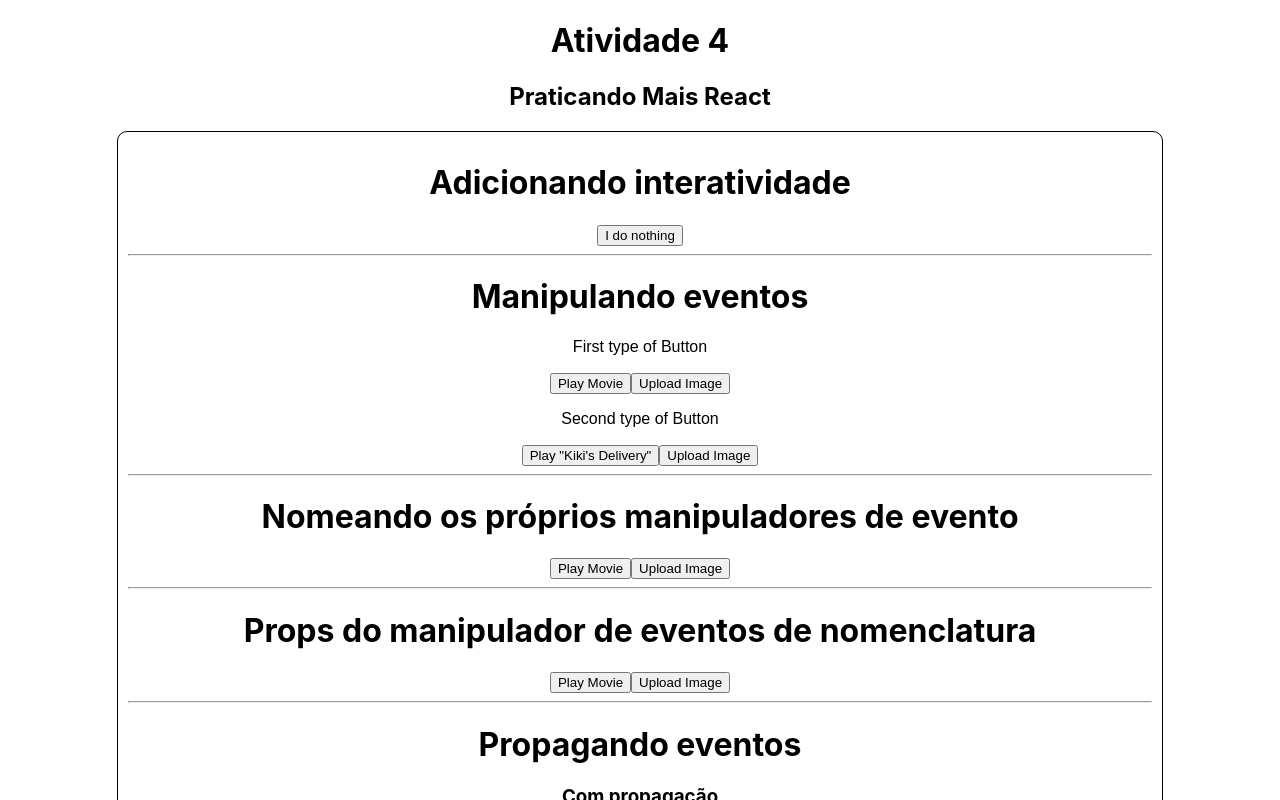
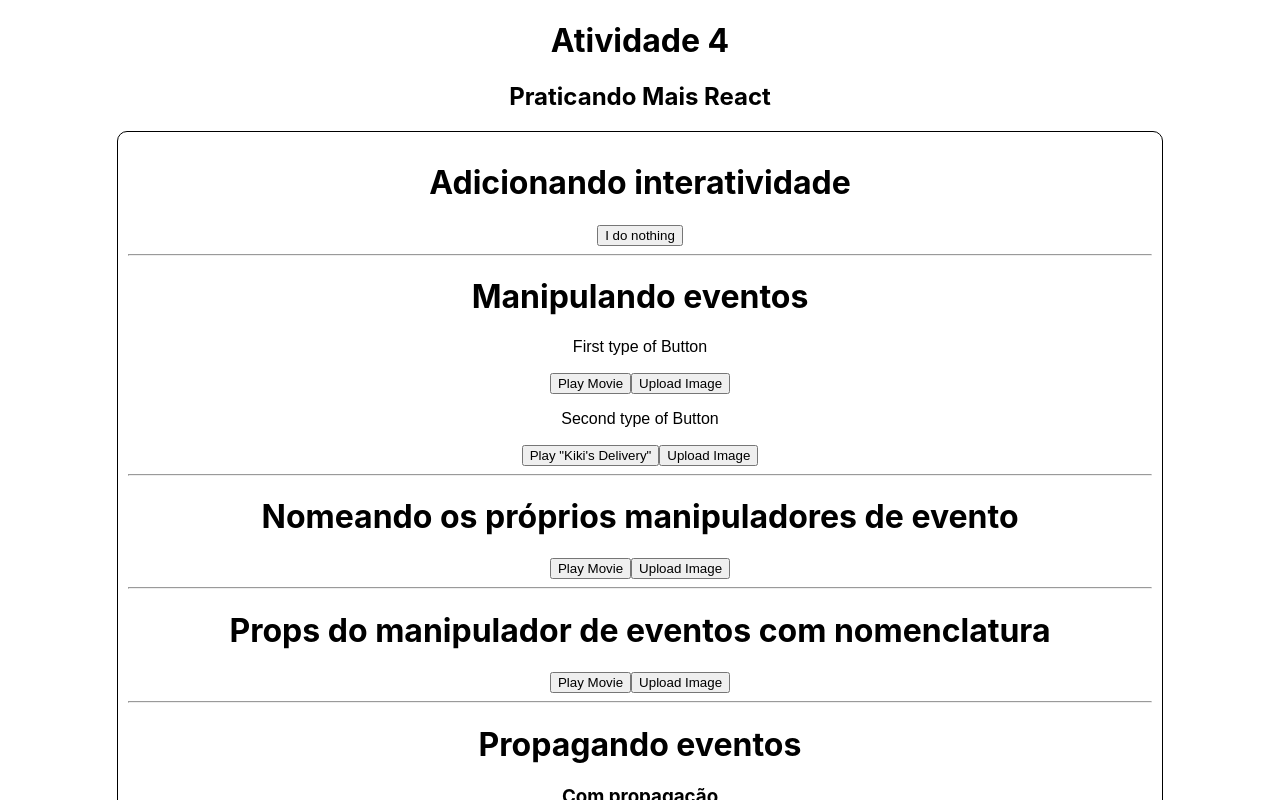
Before and after one commit to AlexusBrat/Atividades-REACT-p2, a React (Create React App) app: page /Atividade4 in a window 1280 px wide. Shown: the top 800 px of the page. Built offline with nearby package versions, Linux system fonts and the light colour scheme.

Commit message:
correção de nomes de variáveis Atividade4

```diff
--- a/src/Routes/Atividade4.js
+++ b/src/Routes/Atividade4.js
@@ -2,8 +2,8 @@ import {Link } from 'react-router-dom';
 import InteractiveButtons from '../functions/InteractiveButtons';
 import { ToolBar, ButtonOnSmash, GenericToolBar, PropagationToolBar } from '../functions/InteractiveButtons';
 import Forms from '../functions/Forms';
-import SculptureGalery from '../functions/Sculpture';
-import { Galery } from '../functions/Sculpture'
+import SculptureGallery from '../functions/Sculpture';
+import { Gallery } from '../functions/Sculpture'
 
 export default function Atividade4() {
 
@@ -29,7 +29,7 @@ export default function Atividade4() {
                 </ButtonOnSmash>
                 <hr />
 
-                <h1>Props do manipulador de eventos de nomenclatura</h1>
+                <h1>Props do manipulador de eventos com nomenclatura</h1>
                 <GenericToolBar />
                 <hr />
 
@@ -42,11 +42,11 @@ export default function Atividade4() {
                 <hr />
 
                 <h1>Galeria de Arte</h1>
-                <SculptureGalery />
+                <SculptureGallery />
                 <hr />
 
                 <h1>Galeria de Arte com múltiplas variáveis de estado</h1>
-                <Galery />
+                <Gallery />
                 <hr />
 
 
--- a/src/functions/Sculpture.js
+++ b/src/functions/Sculpture.js
@@ -47,7 +47,7 @@ return (
 }
 
 
-export function Galery(){
+export function Gallery(){
     const [ index, setIndex ] = useState(0);
     const [ showMore, setShowMore ] = useState(false);
 
```
